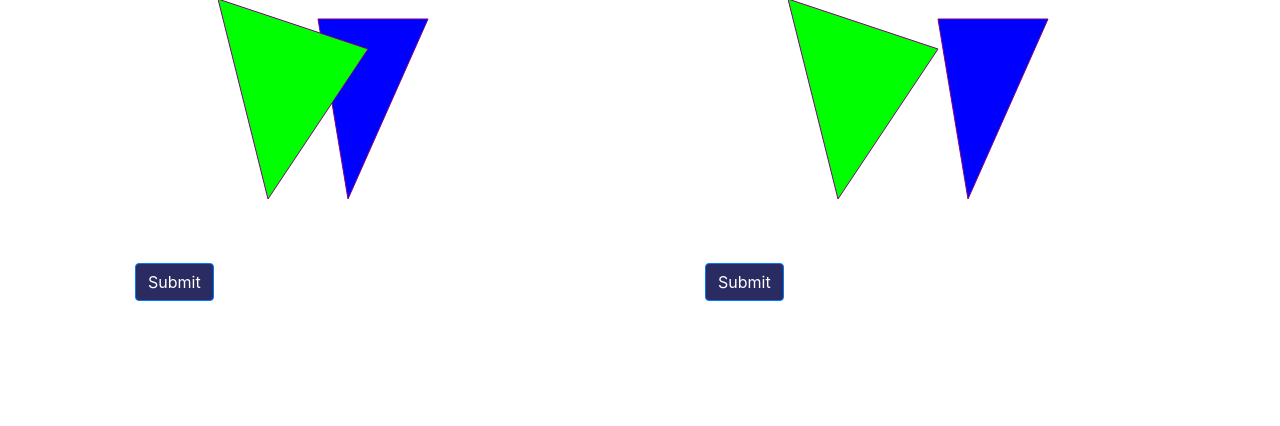
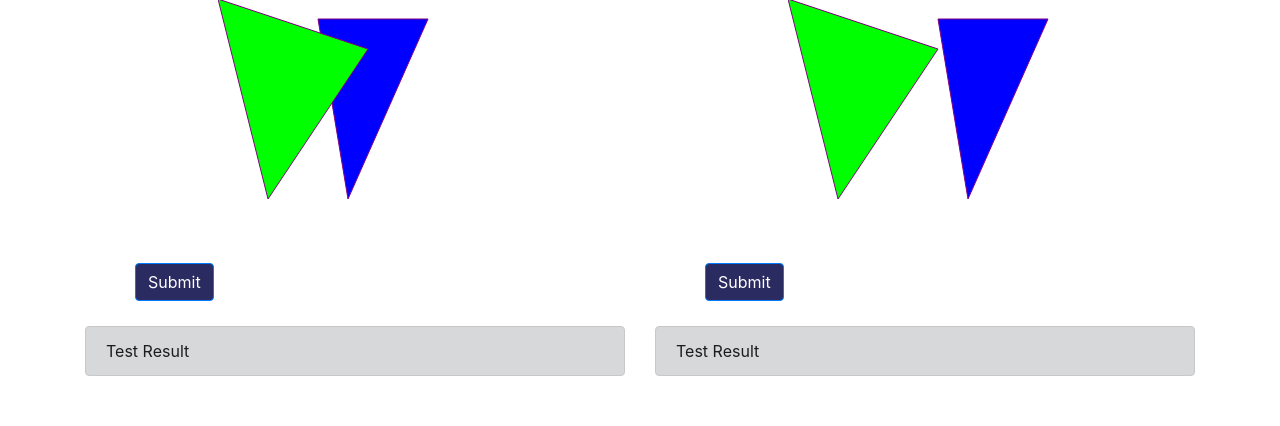
Before and after one commit to andyinthemachine/geoJSONPolyTest, a Flask app: page / in a window 1280 px wide. Shown: the part 119-545 px from the top of the page. Run offline with Flask 2, Linux system fonts and the light colour scheme; some libraries are stand-ins or nearby versions.

Commit message:
test result

```diff
--- a/templates/index.html
+++ b/templates/index.html
@@ -8,6 +8,9 @@
 
 	<!-- Bootstrap/CSS -->
 	<link rel="stylesheet" href="https://maxcdn.bootstrapcdn.com/bootstrap/4.0.0/css/bootstrap.min.css">
+
+	<!-- Bootstrap js -->
+	<!-- <script src="https://maxcdn.bootstrapcdn.com/bootstrap/4.0.0/js/bootstrap.min.js"></script> -->
 
 	<!-- JQuery js -->
 	<script src="https://cdnjs.cloudflare.com/ajax/libs/jquery/3.2.1/jquery.min.js"></script>
@@ -51,9 +54,20 @@
 				</svg>
 			</div>
 		</div>
+		<div class="row">
 
-
-		<!-- <script src="app.js" type="text/javascript"></script> -->
+			<div class="col-md">
+				<div class="alert alert-dark" role="alert">
+					<span id="span1"> Test Result</span>
+				</div>
+			</div>
+			<div class="col-md">
+				<div class="alert alert-dark" role="alert">
+					<span id="span2"> Test Result </span>
+				</div>
+			</div>
+		</div>
+	</div>
 
 	<script type="text/javascript">
 
@@ -106,7 +120,14 @@
 				dataType: "json"
 			},
 				JSON.stringify([geoJSON_poly1, geoJSON_poly2]), response => {
-						console.log("Ajax POST ", JSON.stringify(response));
+
+					$("#span2").text("Test Result");
+					res = JSON.stringify(response);
+					if (res == "false")
+						$("#span1").text("Polygons do not intersect")
+					else
+						$("#span1").text("Polygons intersect")
+					console.log("Ajax POST ", res);
 				});
 		});
 
@@ -121,7 +142,16 @@
 				dataType: "json"
 			},
 				JSON.stringify([geoJSON_poly1, geoJSON_poly3]), response => {
-						console.log("Ajax POST ", JSON.stringify(response));
+
+					$("#span1").text("Test Result");
+					res = JSON.stringify(response);
+
+					if (res == "false")
+						$("#span2").text("Polygons do not intersect")
+					else
+						$("#span2").text("Polygons intersect")
+
+					console.log("Ajax POST ", JSON.stringify(res));
 				});
 		});
 
```
Lines whose indentation alone changed are shown as unchanged.
